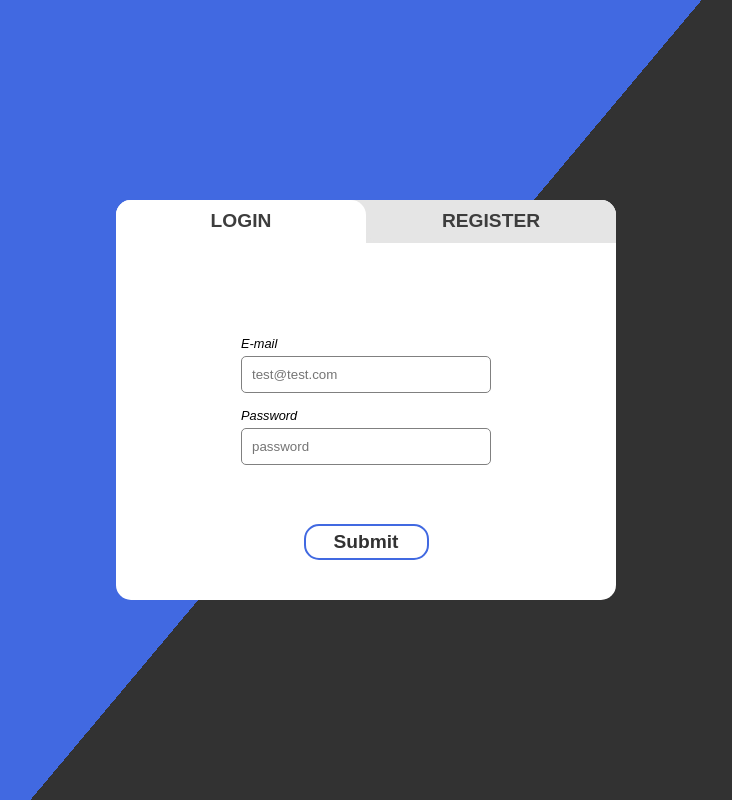
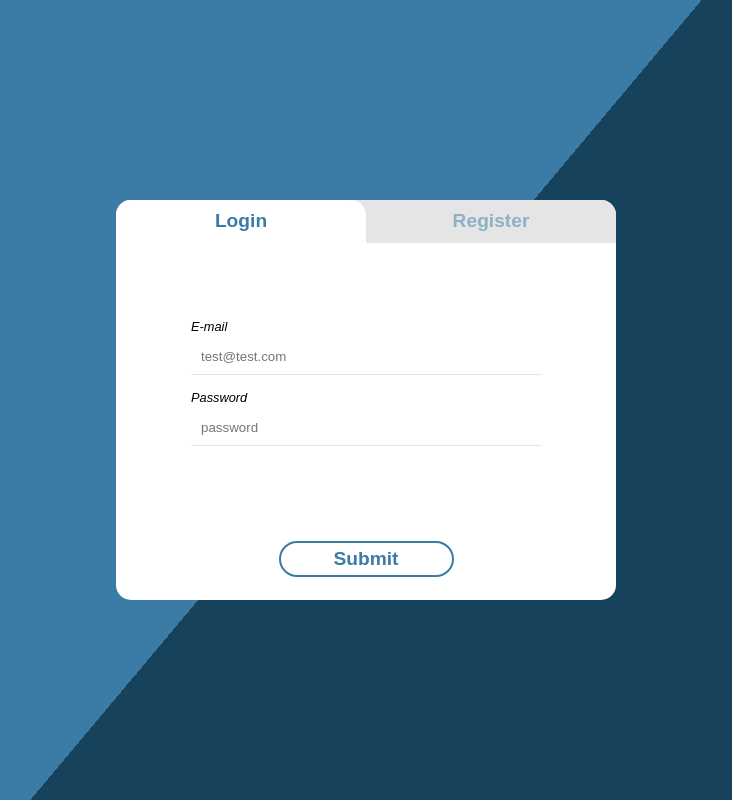
Before and after one commit to tudorgabriel24/Colr-TW, a plain HTML site: page login/login.html in a window 1280 px wide. Shown: the whole page, without its empty margins (274-1006 px from the left). Drawn offline with Linux system fonts and the light colour scheme.

Commit message:
add switch buttons (login and register) functionality

```diff
--- a/login/login.css
+++ b/login/login.css
@@ -5,14 +5,13 @@ body {
     width: 100vw;
     margin: 0 auto;
     height: 100vh;
-    background-color: #323232;
     font-family: Arial, Helvetica, sans-serif;
 }
 
 .page {
     height: 100%;
     width: 100%;
-    background: linear-gradient(130deg, #4169e1 50%, #323232 0%);
+    background: linear-gradient(130deg, #3A7CA5 50%, #16425B 0%);
     display: flex;
     flex-direction: column;
     justify-content: center;
@@ -48,6 +47,7 @@ body {
 .switch-login {
     transition-duration: 0.4s;
     flex: 1;
+    opacity: 0.5;
     border-top-left-radius: 15px;
     border-top-right-radius: 15px;
     display: flex;
@@ -59,6 +59,7 @@ body {
     background-color: #fff !important;
     border-top-right-radius: 15px;
     border-top-left-radius: 15px;
+    opacity: 1 !important;
 }
 .switch-login > .active-form {
     border-top-right-radius: 15px;
@@ -66,16 +67,17 @@ body {
 .switch-register {
     transition-duration: 0.4s;
     flex: 1;
+    opacity: 0.5;
     background-color: #E5E5E5;
     border-top-right-radius: 15px;
-    border-bottom-left-radius: 15px;
+    /* border-bottom-left-radius: 15px; */
     display: flex;
     flex-direction: column;
     justify-content: center;
 
 }
 .switch-button-text {
-    color: rgb(61, 61, 61);
+    color: #3A7CA5;
     font-weight: bold;
     -moz-user-select: none;
     -webkit-user-select: none;
@@ -97,7 +99,7 @@ body {
     flex-direction: column;
     height: 100%;
     align-self: center;
-    width: 50%;
+    width: 70%;
     justify-content: space-around;
 
 }
@@ -110,15 +112,15 @@ body {
 
 input {
     padding: 10px;
-    border-radius: 5px;
-    border: 0.5px solid grey;
+    border: none;
+    border-bottom: 1px solid #E5E5E5;
     margin-bottom: 10px;
     outline: none;
 }
 
 input:focus {
     transition-duration: 0.4s;
-    border-color: #4169e1;
+    border-color: #3A7CA5;
 }
 
 .input:invalid {
@@ -136,13 +138,19 @@ input:focus {
     color: red;
 
 }
+
+.hide {
+    /* display:none; */
+    visibility: hidden;
+}
+
 .submit-button {
     background-color: #fff;
     padding: 5px;
-    color: #323232;
-    border: 2px solid #4169e1;
+    color: #3A7CA5;
+    border: 2px solid #3A7CA5;
     width: 50%;
-    border-radius: 15px;
+    border-radius: 50px;
     align-self: center;
     transition-duration: 0.4s;
     font-weight: bold;
@@ -152,7 +160,7 @@ input:focus {
 }
 
 .submit-button:hover {
-    background-color:#4169e1;
+    background-color:#3A7CA5;
     color: #fff;
 
 }
--- a/login/login.html
+++ b/login/login.html
@@ -10,10 +10,10 @@
         <div class="container">
             <div class="switch-bar">
                 <div class="switch-login active-form">
-                    <span class="switch-button-text">LOGIN</span>
+                    <span class="switch-button-text">Login</span>
                 </div>
                 <div class="switch-register">
-                    <span class="switch-button-text">REGISTER</span>
+                    <span class="switch-button-text">Register</span>
                 </div>
             </div>
             <div class="container-form">
@@ -23,6 +23,8 @@
                   <input name="email" type="email" placeholder="test@test.com">
                   <label for="password" class="labels">Password</label>
                   <input name="password" type="password" placeholder="password">
+                  <label for="confirmation" class="labels confirm hide">Confirm password</label>
+                  <input name="confirmation" type="password" placeholder="same password" class="confirm hide">
                 </div>
                 <button type="submit" class="submit-button">Submit</button>
               </form>
--- a/login/login.js
+++ b/login/login.js
@@ -1,6 +1,7 @@
 
 var loginSwitch = document.querySelector(".switch-login");
 var registerSwitch = document.querySelector(".switch-register");
+var confrimationInput = document.querySelectorAll(".confirm");
 var activeForm = "login";
 
 loginSwitch.addEventListener('click', (event) => {
@@ -8,7 +9,9 @@ loginSwitch.addEventListener('click', (event) => {
     if(activeForm === "register") {
         loginSwitch.classList.add('active-form');
         registerSwitch.classList.remove('active-form');
-        registerSwitch.setAttribute("style","border-bottom-left-radius: 15px;");
+        for (let index=0; index < confrimationInput.length; index++) {
+            confrimationInput[index].classList.add('hide');
+        }
         activeForm = "login";
         // alert(`${loginSwitch.classList} ${registerSwitch.classList} `);
     }
@@ -21,7 +24,10 @@ registerSwitch.addEventListener('click', (event) => {
         registerSwitch.classList.add('active-form');
         loginSwitch.classList.remove('active-form');
         activeForm = "register";
-        registerSwitch.setAttribute("style","border-bottom-left-radius: 0px;");
+        for (var index=0; index < confrimationInput.length; index++) {
+            confrimationInput[index].classList.remove('hide');
+        }
+        // confrimationInput.setAttribute("style","display:initial");
         // alert(`${loginSwitch.classList} ${registerSwitch.classList} `);
     }
 });
```
